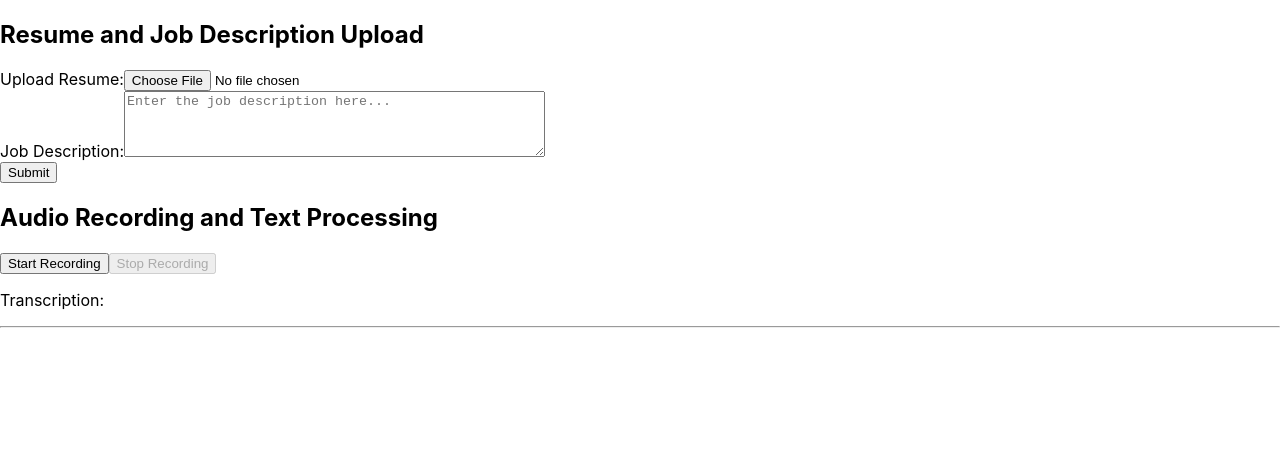
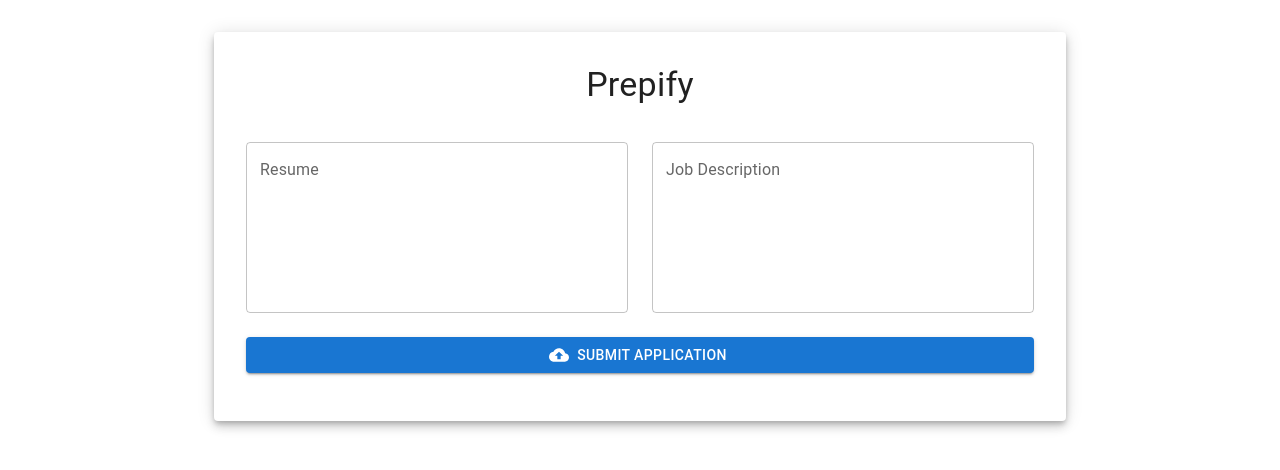
Before and after one commit to Sujithrt/interview-prep, a React (Create React App) app in the folder front-end/: page / in a window 1280 px wide. Shown: the top 470 px of the page. Built offline with nearby package versions, Linux system fonts and the light colour scheme; no server answers; the HTML template or start-up script is replaced by a standard one.

Commit message:
Working prototype

```diff
--- a/front-end/package.json
+++ b/front-end/package.json
@@ -4,6 +4,10 @@
   "private": true,
   "dependencies": {
     "@aws-sdk/client-transcribe": "^3.658.1",
+    "@emotion/react": "^11.13.3",
+    "@emotion/styled": "^11.13.0",
+    "@mui/icons-material": "^6.1.1",
+    "@mui/material": "^6.1.1",
     "@testing-library/jest-dom": "^5.17.0",
     "@testing-library/react": "^13.4.0",
     "@testing-library/user-event": "^13.5.0",
--- a/front-end/src/components/Home.jsx
+++ b/front-end/src/components/Home.jsx
@@ -1,38 +1,57 @@
 import React, { useState, useEffect, useRef } from "react";
+import {
+  Container,
+  TextField,
+  Button,
+  Typography,
+  Box,
+  Grid,
+  Paper,
+  IconButton,
+  Snackbar,
+} from "@mui/material";
+import { Mic, MicOff, CloudUpload } from "@mui/icons-material";
+import { styled } from "@mui/system";
 import io from "socket.io-client";
 
-const Home = () => {
-  const [transcription, setTranscription] = useState("");
+const StyledPaper = styled(Paper)(({ theme }) => ({
+  padding: theme.spacing(4),
+  margin: theme.spacing(4, 0),
+  display: "flex",
+  flexDirection: "column",
+  alignItems: "center",
+}));
+
+const StyledSubmitButton = styled(Button)(({ theme }) => ({
+  margin: theme.spacing(3, 0, 2),
+}));
+
+export default function Home() {
   const [isRecording, setIsRecording] = useState(false);
-  const [resume, setResume] = useState(null);
+  const [resume, setResume] = useState("");
   const [jobDescription, setJobDescription] = useState("");
   const [statusMessage, setStatusMessage] = useState("");
+  const [snackbarOpen, setSnackbarOpen] = useState(false);
+  const [isSetup, setIsSetup] = useState(false);
+
   const mediaRecorderRef = useRef(null);
   const socketRef = useRef(null);
   const audioChunks = useRef([]);
   const [audioUrl, setAudioUrl] = useState(null);
 
   useEffect(() => {
-    // Initialize WebSocket connection
     socketRef.current = io("http://localhost:5001");
-    socketRef.current.on("connection", () => {
-      console.log("Connected to server");
+    socketRef.current.on("connection", () =>
+      console.log("Connected to server")
+    );
+    socketRef.current.on("upload-status", (data) => {
+      setStatusMessage(data.message);
+      setSnackbarOpen(true);
     });
-
-    // Listen for transcription updates
-    socketRef.current.on("transcription", (data) => {
-      setTranscription((prev) => prev + " " + data);
+    socketRef.current.on("upload-error", (error) => {
+      setStatusMessage(error);
+      setSnackbarOpen(true);
     });
-
-    // Listen for success or error messages for resume and job description processing
-    socketRef.current.on("upload-status", (data) => {
-      setStatusMessage(data.message); // Display success message
-    });
-
-    socketRef.current.on("upload-error", (error) => {
-      setStatusMessage(error); // Display error message
-    });
-
     socketRef.current.on("audio-response", (audioArrayBuffer) => {
       if (audioArrayBuffer) {
         const audioBlob = new Blob([audioArrayBuffer], { type: 'audio/mp3' });
@@ -42,8 +61,9 @@
     });
 
     return () => {
-      // Clean up socket connection
+      if (socketRef.current) {
         socketRef.current.disconnect();
+      }
     };
   }, []);
 
@@ -59,108 +79,132 @@
         },
       })
       .then((stream) => {
-        console.log("Got audio stream");
         mediaRecorderRef.current = new MediaRecorder(stream, {
           mimeType: "audio/webm",
         });
-        mediaRecorderRef.current.ondataavailable = (event) => {
+        mediaRecorderRef.current.ondataavailable = (event) =>
           audioChunks.current.push(event.data);
-        };
-
         mediaRecorderRef.current.onstop = () => {
-          console.log("Recording stopped");
           const audioBlob = new Blob(audioChunks.current, {
             type: "audio/wav",
           });
           audioChunks.current = [];
-
-          // Convert the audio blob to an ArrayBuffer and send it to the backend
           audioBlob.arrayBuffer().then((audioData) => {
+            if (socketRef.current) {
               socketRef.current.emit("audio", audioData);
-            console.log("Sent audio data");
+            }
           });
         };
-
         mediaRecorderRef.current.start();
+        if (socketRef.current) {
           socketRef.current.emit("start");
+        }
       })
-      .catch((error) => {
-        console.error("Error accessing microphone:", error);
-      });
+      .catch((error) => console.error("Error accessing microphone:", error));
   };
 
   const handleStopRecording = () => {
     setIsRecording(false);
     if (mediaRecorderRef.current) {
       mediaRecorderRef.current.stop();
+      if (socketRef.current) {
         socketRef.current.emit("stop");
       }
-  };
-
-  const handleResumeUpload = (event) => {
-    setResume(event.target.files[0]);
-  };
-
-  const handleJobDescriptionChange = (event) => {
-    setJobDescription(event.target.value);
+    }
   };
 
   const handleSubmit = () => {
     if (resume && jobDescription) {
-      // Convert the resume file to binary format
-      const reader = new FileReader();
-      reader.readAsArrayBuffer(resume);
-      reader.onloadend = () => {
-        const resumeData = reader.result;
-
-        // Emit the data via WebSocket
-        socketRef.current.emit("submit", {
-          resume: resumeData,
-          jobDescription: jobDescription,
-        });
-      };
+      if (socketRef.current) {
+        setIsSetup(true);
+        socketRef.current.emit("submit", { resume, jobDescription });
+      }
     } else {
-      alert("Please upload a resume and enter a job description.");
+      setStatusMessage("Please enter both resume and job description.");
+      setSnackbarOpen(true);
     }
   };
 
   return (
-    <div>
-      <h2>Resume and Job Description Upload</h2>
-      <div>
-        <label>Upload Resume:</label>
-        <input
-          type="file"
-          accept=".pdf,.doc,.docx"
-          onChange={handleResumeUpload}
+    <Container component="main" maxWidth="md">
+      <StyledPaper elevation={6}>
+        <Typography component="h1" variant="h4" gutterBottom>
+          Prepify
+        </Typography>
+        <Box width="100%" mt={3}>
+          {!isSetup && (
+            <>
+              <Grid container spacing={3}>
+                <Grid item xs={12} md={6}>
+                  <TextField
+                    fullWidth
+                    multiline
+                    rows={6}
+                    variant="outlined"
+                    label="Resume"
+                    value={resume}
+                    onChange={(e) => setResume(e.target.value)}
                   />
-      </div>
-      <div>
-        <label>Job Description:</label>
-        <textarea
+                </Grid>
+                <Grid item xs={12} md={6}>
+                  <TextField
+                    fullWidth
+                    multiline
+                    rows={6}
+                    variant="outlined"
+                    label="Job Description"
                     value={jobDescription}
-          onChange={handleJobDescriptionChange}
-          rows="4"
-          cols="50"
-          placeholder="Enter the job description here..."
+                    onChange={(e) => setJobDescription(e.target.value)}
                   />
-      </div>
-      <button onClick={handleSubmit}>Submit</button>
-      {statusMessage && <p>{statusMessage}</p>} {/* Display status message */}
-      <h2>Audio Recording and Text Processing</h2>
-      <button onClick={handleStartRecording} disabled={isRecording}>
-        Start Recording
-      </button>
-      <button onClick={handleStopRecording} disabled={!isRecording}>
-        Stop Recording
-      </button>
-      <p>Transcription: {transcription}</p>
+                </Grid>
+              </Grid>
+              <StyledSubmitButton
+                onClick={handleSubmit}
+                fullWidth
+                variant="contained"
+                color="primary"
+                startIcon={<CloudUpload />}
+              >
+                Submit Application
+              </StyledSubmitButton>
+            </>
+          )}
+          {isSetup && (
+            <Box
+              display="flex"
+              alignItems="center"
+              justifyContent="center"
+              flexDirection="column"
+            >
+              <IconButton
+                onClick={isRecording ? handleStopRecording : handleStartRecording}
+                color="primary"
+                style={{ fontSize: '3rem' }} // Increase the size of the icon
+              >
+                {isRecording ? <MicOff style={{ fontSize: '3rem' }} /> : <Mic style={{ fontSize: '3rem' }} />}
+              </IconButton>
+              <Button
+                variant="contained"
+                color="secondary"
+                // onClick={handleEndInterview}
+                style={{ marginTop: '1rem', alignSelf: 'flex-end' }} // Align the button to the right
+              >
+                End Interview
+              </Button>
+            </Box>
+          )}
+        </Box>
+      </StyledPaper>
+      <Snackbar
+        anchorOrigin={{ vertical: "bottom", horizontal: "center" }}
+        open={snackbarOpen}
+        autoHideDuration={6000}
+        onClose={() => setSnackbarOpen(false)}
+        message={statusMessage}
+      />
       {audioUrl !== null && <audio autoPlay>
         <source src={audioUrl} type="audio/mp3" />
       </audio>}
-      <hr />
-    </div>
+    </Container>
   );
-};
-
-export default Home;
+}
--- a/front-end/src/components/Login.jsx
+++ b/front-end/src/components/Login.jsx
@@ -1,7 +1,8 @@
-// src/App.js
+// src/Login.jsx
 import React, { useState } from 'react';
+import { Container, TextField, Button, Typography, Box, Grid } from '@mui/material';
 
-function App() {
+function Login() {
   const [isLogin, setIsLogin] = useState(true);
   const [email, setEmail] = useState('');
   const [username, setUsername] = useState('');
@@ -9,61 +10,66 @@
 
   const handleLogin = (e) => {
     e.preventDefault();
-    // Implement login logic here (e.g., call an API)
     console.log('Logging in with:', { email, password });
   };
 
   const handleRegister = (e) => {
     e.preventDefault();
-    // Implement registration logic here (e.g., call an API)
     console.log('Registering with:', { username, email, password });
   };
 
   return (
-    <div className="App">
-      <h2>{isLogin ? 'Login' : 'Register'}</h2>
+    <Container maxWidth="sm">
+      <Box sx={{ mt: 8, p: 4, boxShadow: 3, borderRadius: 2 }}>
+        <Typography variant="h4" component="h2" gutterBottom>
+          {isLogin ? 'Login' : 'Register'}
+        </Typography>
 
-      <form onSubmit={isLogin ? handleLogin : handleRegister}>
-        {!isLogin && (
-          <div>
-            <label>Username:</label>
-            <input
-              type="text"
+        <form onSubmit={isLogin ? handleLogin : handleRegister}>
+          {!isLogin && (
+            <TextField
+              label="Username"
+              variant="outlined"
+              fullWidth
+              margin="normal"
               value={username}
               onChange={(e) => setUsername(e.target.value)}
-              required
             />
-          </div>
-        )}
+          )}
 
-        <div>
-          <label>Email:</label>
-          <input
+          <TextField
+            label="Email"
             type="email"
+            variant="outlined"
+            fullWidth
+            margin="normal"
             value={email}
             onChange={(e) => setEmail(e.target.value)}
-            required
           />
-        </div>
 
-        <div>
-          <label>Password:</label>
-          <input
+          <TextField
+            label="Password"
             type="password"
+            variant="outlined"
+            fullWidth
+            margin="normal"
             value={password}
             onChange={(e) => setPassword(e.target.value)}
-            required
           />
-        </div>
 
-        <button type="submit">{isLogin ? 'Login' : 'Register'}</button>
-      </form>
+          <Button variant="contained" color="primary" type="submit" fullWidth sx={{ mt: 2 }}>
+            {isLogin ? 'Login' : 'Register'}
+          </Button>
+        </form>
 
-      <button onClick={() => setIsLogin(!isLogin)}>
-        {isLogin ? 'Switch to Register' : 'Switch to Login'}
-      </button>
-    </div>
+        <Grid container justifyContent="flex-end" sx={{ mt: 2 }}>
+          <Button onClick={() => setIsLogin(!isLogin)} color="secondary">
+            {isLogin ? "Don't have an account? Register" : 'Already have an account? Login'}
+          </Button>
+        </Grid>
+      </Box>
+    </Container>
   );
 }
 
-export default App;
+export default Login;
```
Also changed, not shown: 2 other files (tests, documents, lock files or other folders). Lines whose indentation alone changed are shown as unchanged.
